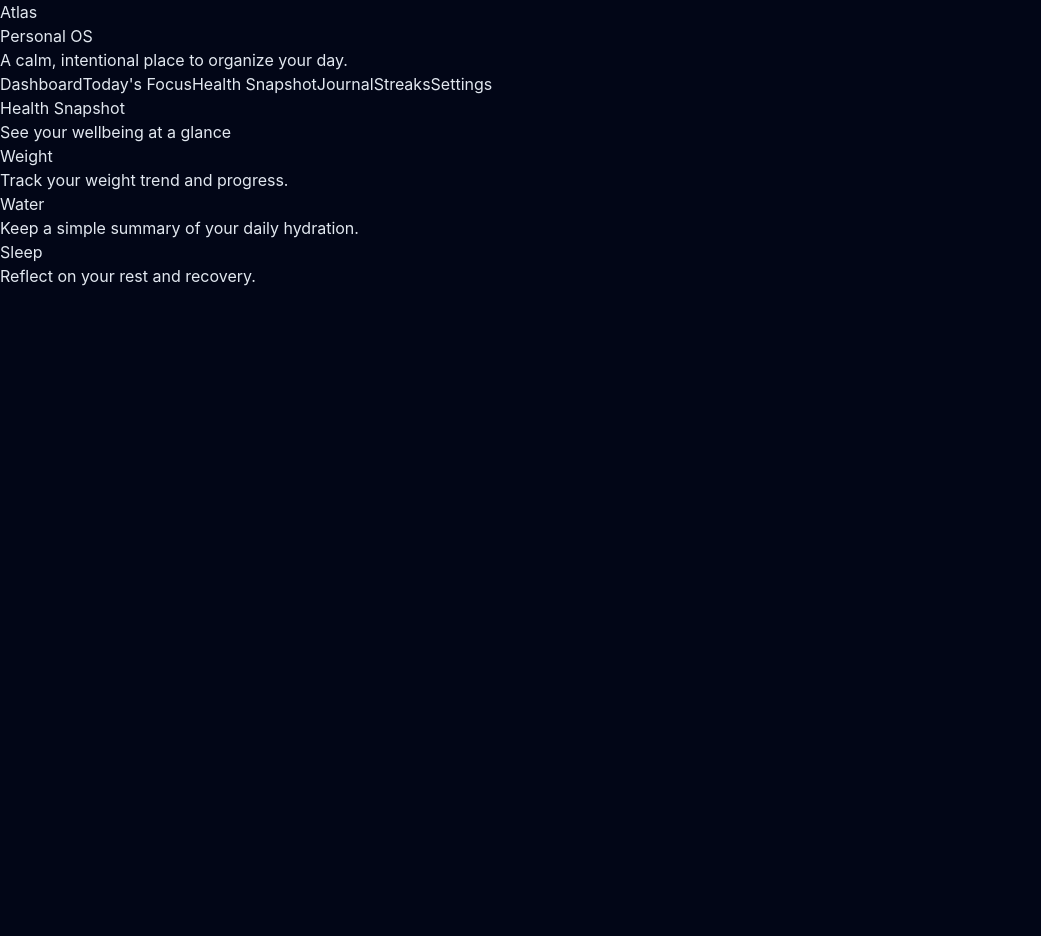
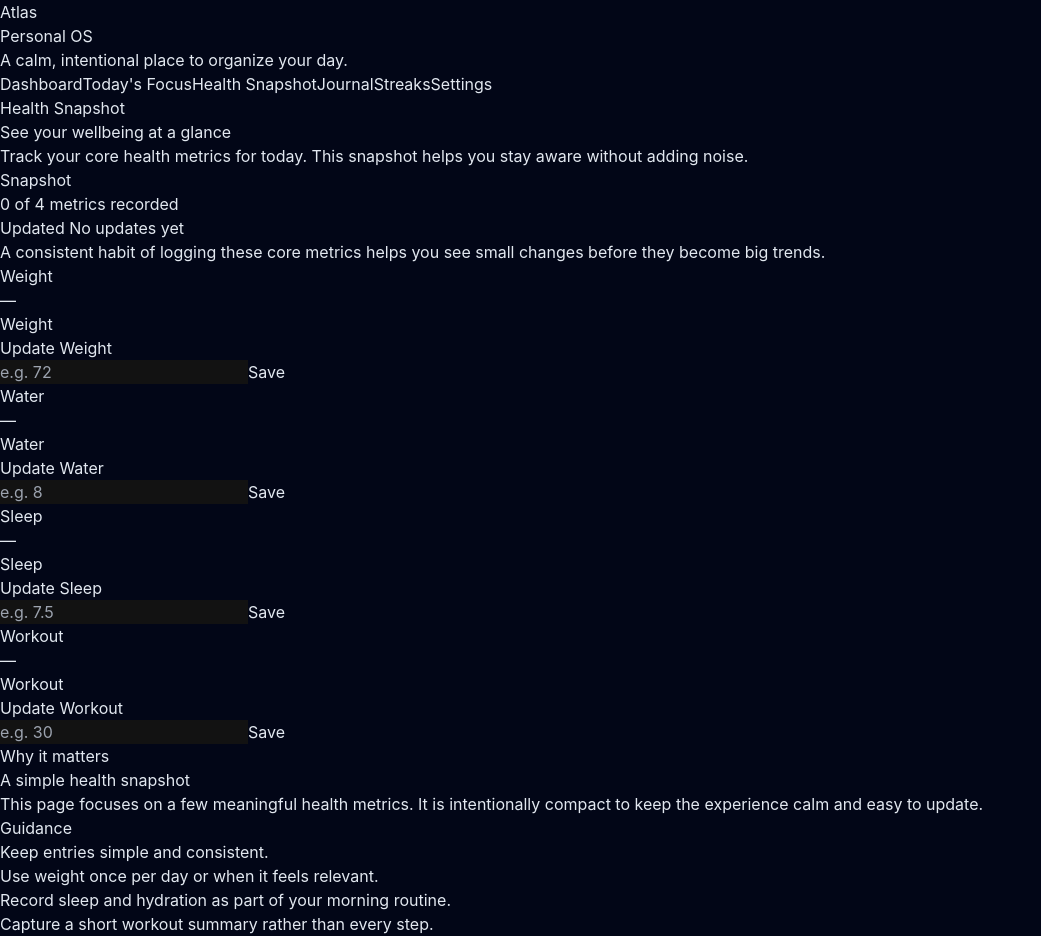
Before and after one commit to himuexe/Atlas, a React (Vite) app: page /health in a window 1280 px wide. Shown: the whole page, without its empty margins (0-1041 px from the left). Before the commit the page ends 800 px from the top, so only its background shows below. Built offline with nearby package versions, Linux system fonts and the light colour scheme.

Commit message:
feat: add Health Snapshot feature with editable health metrics

```diff
--- a/src/App.tsx
+++ b/src/App.tsx
@@ -7,11 +7,13 @@ import { JournalPage } from './pages/JournalPage';
 import { SettingsPage } from './pages/SettingsPage';
 import { StreaksPage } from './pages/StreaksPage';
 import { FocusProvider } from './features/focus/FocusContext';
+import { HealthProvider } from './features/health/HealthContext';
 
 function App() {
   return (
     <BrowserRouter>
       <FocusProvider>
+        <HealthProvider>
           <AppShell>
             <Routes>
               <Route path="/" element={<Navigate replace to="/dashboard" />} />
@@ -24,6 +26,7 @@ function App() {
               <Route path="*" element={<Navigate replace to="/dashboard" />} />
             </Routes>
           </AppShell>
+        </HealthProvider>
       </FocusProvider>
     </BrowserRouter>
   );
--- a/src/features/dashboard/DashboardOverview.tsx
+++ b/src/features/dashboard/DashboardOverview.tsx
@@ -2,6 +2,7 @@ import { useMemo } from 'react';
 import { DashboardCard } from '../../components/ui/DashboardCard';
 import { SectionCard } from '../../components/ui/SectionCard';
 import { useFocus } from '../focus/FocusContext';
+import { useHealth } from '../health/HealthContext';
 
 const healthCards = [
   { title: 'Sleep', description: 'Rest and recovery are the foundation of a calm day.' },
@@ -11,6 +12,7 @@ const healthCards = [
 
 export function DashboardOverview() {
   const { items, completedCount } = useFocus();
+  const { health } = useHealth();
 
   const focusSummary = useMemo(() => {
     if (items.length === 0) {
@@ -20,6 +22,14 @@ export function DashboardOverview() {
     const nextItem = items.find((item) => !item.completed);
     return nextItem ? `Next: ${nextItem.title}` : 'All focus items are complete for today.';
   }, [items]);
+
+  const healthSummary = useMemo(() => {
+    const recorded = Object.entries(health)
+      .filter(([, value]) => value !== null)
+      .map(([key, value]) => `${key}: ${value}`);
+
+    return recorded.length > 0 ? recorded.join(', ') : 'No health metrics recorded yet.';
+  }, [health]);
 
   return (
     <div className="space-y-6">
@@ -45,7 +55,7 @@ export function DashboardOverview() {
             />
             <DashboardCard
               title="Health Snapshot"
-              description="Open your health summary to review weight, water, and recovery."
+                description={healthSummary}
               to="/health"
               actionLabel="Open"
             />
--- /dev/null
+++ b/src/features/health/HealthContext.tsx
@@ -0,0 +1,30 @@
+import { createContext, ReactNode, useContext } from 'react';
+import { HealthSnapshot } from './types';
+import { useHealthSnapshot } from './useHealthSnapshot';
+
+interface HealthContextValue {
+  health: HealthSnapshot;
+  updateMetric: (metric: keyof HealthSnapshot, value: number | null) => void;
+  filledMetricsCount: number;
+  lastUpdated: string;
+}
+
+const HealthContext = createContext<HealthContextValue | null>(null);
+
+interface HealthProviderProps {
+  children: ReactNode;
+}
+
+export function HealthProvider({ children }: HealthProviderProps) {
+  const healthSnapshot = useHealthSnapshot();
+
+  return <HealthContext.Provider value={healthSnapshot}>{children}</HealthContext.Provider>;
+}
+
+export function useHealth() {
+  const context = useContext(HealthContext);
+  if (!context) {
+    throw new Error('useHealth must be used within a HealthProvider');
+  }
+  return context;
+}
--- /dev/null
+++ b/src/features/health/HealthFeature.tsx
@@ -0,0 +1,77 @@
+import { HealthMetricCard } from './HealthMetricCard';
+import { useHealth } from './HealthContext';
+
+const metricDefinitions = [
+  { key: 'weight' as const, label: 'Weight', unit: 'kg', placeholder: 'e.g. 72' },
+  { key: 'water' as const, label: 'Water', unit: 'glasses', placeholder: 'e.g. 8' },
+  { key: 'sleep' as const, label: 'Sleep', unit: 'hours', placeholder: 'e.g. 7.5' },
+  { key: 'workout' as const, label: 'Workout', unit: 'minutes', placeholder: 'e.g. 30' },
+];
+
+export function HealthFeature() {
+  const { health, updateMetric, filledMetricsCount, lastUpdated } = useHealth();
+
+  return (
+    <div className="space-y-6">
+      <header className="space-y-2">
+        <p className="text-sm uppercase tracking-[0.35em] text-slate-500">Health Snapshot</p>
+        <h2 className="text-3xl font-semibold tracking-tight text-white">See your wellbeing at a glance</h2>
+        <p className="max-w-2xl text-sm leading-6 text-slate-400">
+          Track your core health metrics for today. This snapshot helps you stay aware without adding noise.
+        </p>
+      </header>
+
+      <div className="grid gap-6 xl:grid-cols-[1.4fr_1fr]">
+        <div className="space-y-6">
+          <section className="rounded-3xl border border-slate-800 bg-slate-900/95 p-6 shadow-sm shadow-black/20">
+            <div className="flex items-center justify-between gap-4">
+              <div>
+                <p className="text-sm uppercase tracking-[0.35em] text-slate-500">Snapshot</p>
+                <h3 className="mt-2 text-2xl font-semibold text-white">{filledMetricsCount} of 4 metrics recorded</h3>
+              </div>
+              <p className="rounded-3xl bg-slate-800 px-3 py-2 text-xs font-semibold uppercase tracking-[0.35em] text-slate-300">
+                Updated {lastUpdated}
+              </p>
+            </div>
+            <p className="mt-4 text-sm leading-6 text-slate-400">
+              A consistent habit of logging these core metrics helps you see small changes before they become big trends.
+            </p>
+          </section>
+
+          <div className="grid gap-6 lg:grid-cols-2">
+            {metricDefinitions.map((metric) => (
+              <HealthMetricCard
+                key={metric.key}
+                label={metric.label}
+                value={health[metric.key]}
+                unit={metric.unit}
+                placeholder={metric.placeholder}
+                onUpdate={(value) => updateMetric(metric.key, value)}
+              />
+            ))}
+          </div>
+        </div>
+
+        <aside className="space-y-6">
+          <section className="rounded-3xl border border-slate-800 bg-slate-900/95 p-6 shadow-sm shadow-black/20">
+            <p className="text-sm uppercase tracking-[0.35em] text-slate-500">Why it matters</p>
+            <h3 className="mt-3 text-2xl font-semibold text-white">A simple health snapshot</h3>
+            <p className="mt-4 text-sm leading-6 text-slate-400">
+              This page focuses on a few meaningful health metrics. It is intentionally compact to keep the experience calm and easy to update.
+            </p>
+          </section>
+
+          <section className="rounded-3xl border border-slate-800 bg-slate-900/95 p-6 shadow-sm shadow-black/20">
+            <p className="text-sm uppercase tracking-[0.35em] text-slate-500">Guidance</p>
+            <ul className="mt-4 space-y-3 text-sm leading-6 text-slate-400">
+              <li>Keep entries simple and consistent.</li>
+              <li>Use weight once per day or when it feels relevant.</li>
+              <li>Record sleep and hydration as part of your morning routine.</li>
+              <li>Capture a short workout summary rather than every step.</li>
+            </ul>
+          </section>
+        </aside>
+      </div>
+    </div>
+  );
+}
--- /dev/null
+++ b/src/features/health/HealthMetricCard.tsx
@@ -0,0 +1,64 @@
+import { HealthMetricKey } from './types';
+
+interface HealthMetricCardProps {
+  label: string;
+  value: number | null;
+  unit: string;
+  placeholder: string;
+  onUpdate: (value: number | null) => void;
+}
+
+const metricColors: Record<HealthMetricKey, string> = {
+  weight: 'from-cyan-400 to-slate-900',
+  water: 'from-cyan-400 to-slate-900',
+  sleep: 'from-slate-500 to-slate-900',
+  workout: 'from-slate-700 to-slate-900',
+};
+
+export function HealthMetricCard({ label, value, unit, placeholder, onUpdate }: HealthMetricCardProps) {
+  return (
+    <div className="rounded-3xl border border-slate-800 bg-slate-900/95 p-6 shadow-sm shadow-black/20">
+      <div className="flex items-center justify-between gap-3">
+        <div>
+          <p className="text-sm uppercase tracking-[0.35em] text-slate-500">{label}</p>
+          <p className="mt-3 text-3xl font-semibold text-white">{value !== null ? `${value} ${unit}` : '—'}</p>
+        </div>
+        <span className={`inline-flex rounded-full bg-gradient-to-r ${metricColors[label.toLowerCase() as HealthMetricKey]} bg-slate-800 px-3 py-1 text-xs font-semibold uppercase tracking-[0.35em] text-white`}>
+          {label}
+        </span>
+      </div>
+      <form
+        onSubmit={(event) => {
+          event.preventDefault();
+          const formData = new FormData(event.currentTarget);
+          const rawValue = formData.get('value')?.toString().trim();
+          const numericValue = rawValue ? Number(rawValue) : null;
+          if (!rawValue || Number.isNaN(numericValue)) {
+            onUpdate(null);
+            return;
+          }
+          onUpdate(numericValue);
+        }}
+        className="mt-6 space-y-3"
+      >
+        <label className="sr-only" htmlFor={`${label}-input`}>{`Update ${label}`}</label>
+        <div className="flex gap-3">
+          <input
+            id={`${label}-input`}
+            name="value"
+            type="number"
+            step="any"
+            placeholder={placeholder}
+            className="min-w-0 rounded-3xl border border-slate-800 bg-slate-950 px-4 py-3 text-sm text-white placeholder:text-slate-500 focus:border-cyan-400 focus:outline-none focus:ring-2 focus:ring-cyan-400/20"
+          />
+          <button
+            type="submit"
+            className="rounded-3xl bg-cyan-400 px-4 py-3 text-sm font-semibold text-slate-950 transition hover:bg-cyan-300"
+          >
+            Save
+          </button>
+        </div>
+      </form>
+    </div>
+  );
+}
--- /dev/null
+++ b/src/features/health/types.ts
@@ -0,0 +1,8 @@
+export interface HealthSnapshot {
+  weight: number | null;
+  water: number | null;
+  sleep: number | null;
+  workout: number | null;
+}
+
+export type HealthMetricKey = keyof HealthSnapshot;
--- /dev/null
+++ b/src/features/health/useHealthSnapshot.ts
@@ -0,0 +1,43 @@
+import { useCallback, useMemo, useState } from 'react';
+import { HealthSnapshot, HealthMetricKey } from './types';
+
+const initialHealthState: HealthSnapshot = {
+  weight: null,
+  water: null,
+  sleep: null,
+  workout: null,
+};
+
+function formatTimestamp(date: Date) {
+  return date.toLocaleString(undefined, {
+    month: 'short',
+    day: 'numeric',
+    hour: 'numeric',
+    minute: '2-digit',
+  });
+}
+
+export function useHealthSnapshot() {
+  const [health, setHealth] = useState<HealthSnapshot>(initialHealthState);
+  const [lastUpdated, setLastUpdated] = useState<string>('No updates yet');
+
+  const updateMetric = useCallback((metric: HealthMetricKey, value: number | null) => {
+    setHealth((current) => ({
+      ...current,
+      [metric]: value,
+    }));
+    setLastUpdated(formatTimestamp(new Date()));
+  }, []);
+
+  const filledMetricsCount = useMemo(
+    () => Object.values(health).filter((value) => value !== null).length,
+    [health],
+  );
+
+  return {
+    health,
+    updateMetric,
+    filledMetricsCount,
+    lastUpdated,
+  };
+}
--- a/src/pages/HealthPage.tsx
+++ b/src/pages/HealthPage.tsx
@@ -1,18 +1,5 @@
-import { SectionCard } from '../components/ui/SectionCard';
+import { HealthFeature } from '../features/health/HealthFeature';
 
 export function HealthPage() {
-  return (
-    <div className="space-y-6">
-      <header className="space-y-2">
-        <p className="text-sm uppercase tracking-[0.35em] text-slate-500">Health Snapshot</p>
-        <h2 className="text-3xl font-semibold tracking-tight text-slate-950">See your wellbeing at a glance</h2>
-      </header>
-
-      <div className="grid gap-6 lg:grid-cols-3">
-        <SectionCard title="Weight" description="Track your weight trend and progress." />
-        <SectionCard title="Water" description="Keep a simple summary of your daily hydration." />
-        <SectionCard title="Sleep" description="Reflect on your rest and recovery." />
-      </div>
-    </div>
-  );
+  return <HealthFeature />;
 }
```
Also changed, not shown: 1 other file (tests, documents, lock files or other folders). Lines whose indentation alone changed are shown as unchanged.
